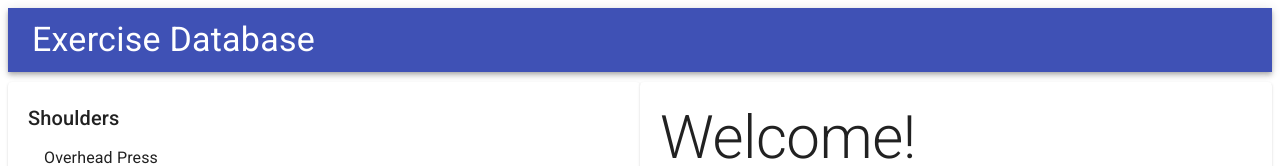
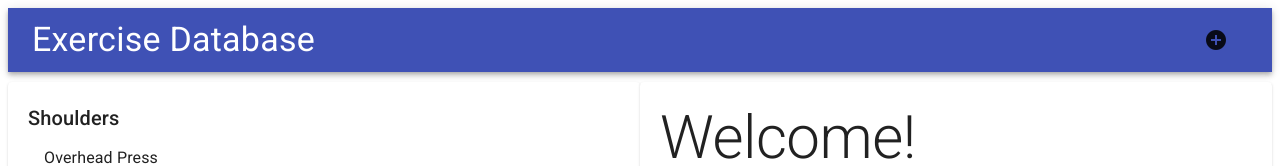
Before and after one commit to dahye-han/TIL, a React (Create React App) app in the folder front/CSS/MD/practice/: page / in a window 1280 px wide. Shown: the top 166 px of the page. Built offline with nearby package versions, Linux system fonts and the light colour scheme.

Commit message:
material design

```diff
--- a/front/CSS/MD/practice/package.json
+++ b/front/CSS/MD/practice/package.json
@@ -3,7 +3,7 @@
   "version": "0.1.0",
   "private": true,
   "dependencies": {
-    "@material-ui/core": "^4.11.3",
+    "@material-ui/core": "^4.11.4",
     "@material-ui/icons": "^4.11.2",
     "@testing-library/jest-dom": "^5.12.0",
     "@testing-library/react": "^11.2.6",
--- /dev/null
+++ b/front/CSS/MD/practice/src/Components/Exercises/Dialogs/Create.js
@@ -0,0 +1,49 @@
+import React, { Component, Fragment } from 'react';
+import Button from '@material-ui/core/Button';
+import Dialog from '@material-ui/core/Dialog';
+import DialogActions from '@material-ui/core/DialogActions';
+import DialogContent from '@material-ui/core/DialogContent';
+import DialogContentText from '@material-ui/core/DialogContentText';
+import DialogTitle from '@material-ui/core/DialogTitle';
+import Icon from '@material-ui/core/Icon';
+
+export default class extends Component {
+    state = {
+        open: false
+    }
+
+    handleToggle = () => {
+        this.setState({
+            open: !this.state.open
+        })
+    }
+
+    render() {
+        const { open } = this.state;
+
+        return <Fragment>
+            <Button variant="fab" onClick={this.handleToggle} mini>
+                <Icon>add_circle</Icon>
+            </Button>
+
+            <Dialog open={open} onClose={this.handleToggle} aria-labelledby="form-dialog-title">
+            <DialogTitle id="form-dialog-title">
+                Create a New Exercise
+            </DialogTitle>
+            <DialogContent>
+            <DialogContentText>
+                Please fill out the form below.
+            </DialogContentText>
+            <form>
+
+            </form>
+            </DialogContent>
+            <DialogActions>
+            <Button color="primary">
+                Create
+            </Button>
+            </DialogActions>
+        </Dialog>
+        </Fragment>
+    }
+}
--- a/front/CSS/MD/practice/src/Components/Layouts/Header.js
+++ b/front/CSS/MD/practice/src/Components/Layouts/Header.js
@@ -2,12 +2,14 @@ import React from 'react';
 import AppBar from '@material-ui/core/AppBar';
 import Toolbar from '@material-ui/core/Toolbar';
 import Typography from '@material-ui/core/Typography';
-
+import CreateDialog from '../Exercises/Dialogs/Create';
 export default props =>
     <AppBar position="static">
         <Toolbar>
-            <Typography variant="h4" color="inherit">
+            <Typography variant="h4" color="inherit" style={{flex: 1}}>
                 Exercise Database
             </Typography>
+
+            <CreateDialog />
         </Toolbar>
     </AppBar>
```
Also changed, not shown: 1 other file (tests, documents, lock files or other folders).
